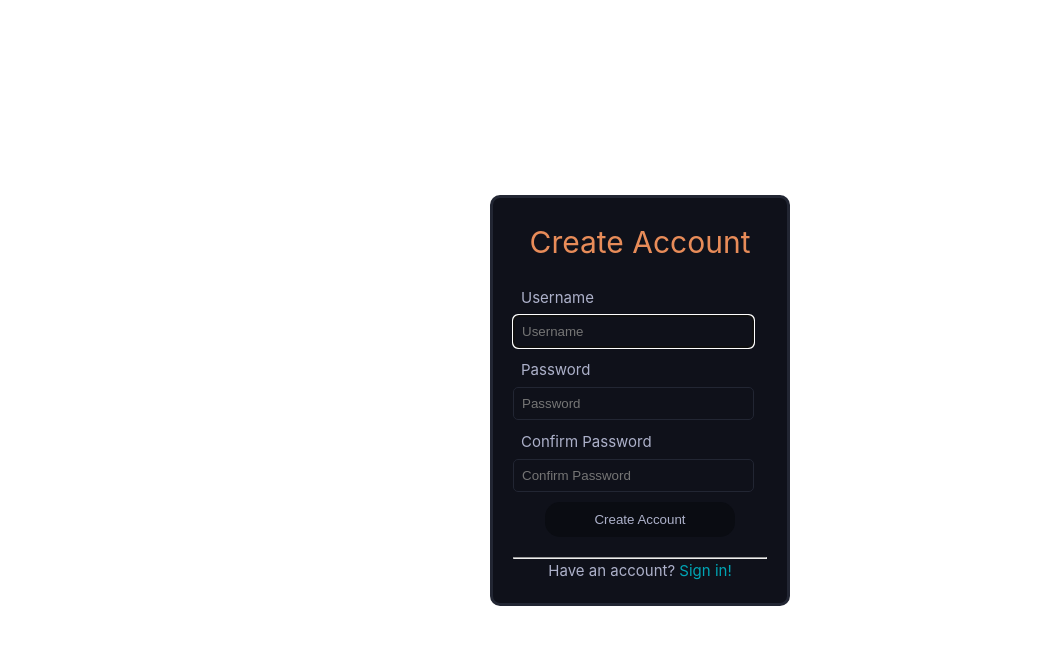
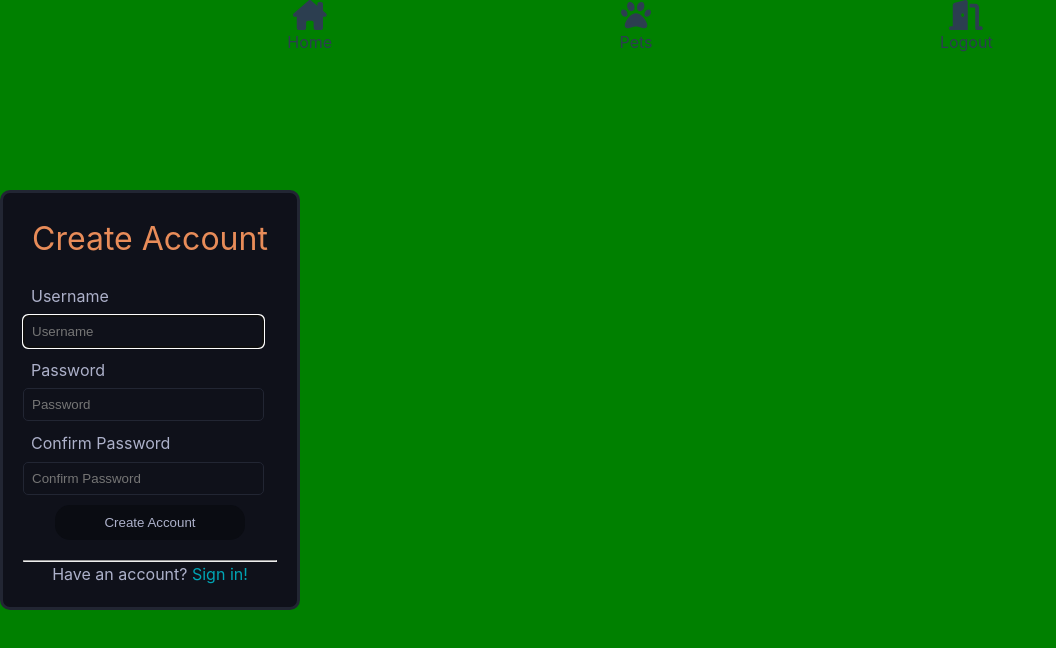
Before and after one commit to HarrisonMauseth/pet-food-tracker, a Vue app in the folder client/: page /register in a window 1280 px wide. Shown: the top 648 px of the page, without its empty margins (0-1056 px from the left). Built offline with nearby package versions, Linux system fonts and the light colour scheme; no server answers; sample sign-in values are in the browser's storage.

Commit message:
nav styling rough-in

```diff
--- a/client/src/App.vue
+++ b/client/src/App.vue
@@ -1,15 +1,56 @@
-<script setup>
-import { RouterView } from 'vue-router'
-</script>
-
 <template>
   <header>
-      <nav>
-      </nav>
+    <nav v-if="$store.state.token">
+      <span id="home">
+        <font-awesome-icon :icon="['fas', 'fa-house-chimney']" title="Home" class="icon" />
+        Home
+      </span>
+      <span id="pets">
+        <font-awesome-icon icon="fa-solid fa-paw" title="Pets" class="icon" />
+        Pets
+      </span>
+      <span id="logout">
+        <font-awesome-icon icon="fa-solid fa-door-open" title="Logout" class="icon" @click="logout" />
+        Logout
+      </span>
+    </nav>
   </header>
   <RouterView />
 </template>
 
+<script>
+export default {
+  methods: {
+    logout() {
+      this.$router.push({ name: "logout" })
+    }
+  }
+}
+</script>
+
 <style scoped>
+.icon {
+  font-size: 30px;
+}
+nav {
+  display: flex;
+  justify-content: space-evenly;
+  width: 100vw;
+  position: fixed;
+  top: 0;
+  left: 0;
+}
+span {
+  display: flex;
+  flex-direction: column;
+  align-items: center;
+  /* flex-basis: 30%; */
+}
 
+@media (max-width: 1024px) {
+  nav {
+    position: fixed;
+    bottom: 0;
+  }
+}
 </style>
--- a/client/src/assets/base.css
+++ b/client/src/assets/base.css
@@ -3,6 +3,8 @@
   --vt-c-white: #ffffff;
   --vt-c-white-soft: #f8f8f8;
   --vt-c-white-mute: #f2f2f2;
+
+  --green: green;
 
   --vt-c-black: #0a0c12;
   --vt-c-black-soft: #222222;
@@ -23,7 +25,7 @@
 
 /* semantic color variables for this project */
 :root {
-  --color-background: var(--vt-c-white);
+  --color-background: var(--green);
   --color-background-soft: var(--vt-c-white-soft);
   --color-background-mute: var(--vt-c-white-mute);
 
@@ -79,7 +81,7 @@ body {
     'Droid Sans',
     'Helvetica Neue',
     sans-serif;
-  font-size: 15px;
+  font-size: 16px;
   text-rendering: optimizeLegibility;
   -webkit-font-smoothing: antialiased;
   -moz-osx-font-smoothing: grayscale;
--- a/client/src/assets/main.css
+++ b/client/src/assets/main.css
@@ -2,8 +2,8 @@
 
 #app {
   max-width: 1280px;
-  margin: 0 auto;
-  padding: 2rem;
+  /* margin: 0 auto; */
+  /* padding: 2rem; */
   font-weight: normal;
 }
 
@@ -29,4 +29,5 @@ a, button {
     display: flex;
     place-items: center;
   }
+
 }
--- a/client/src/main.js
+++ b/client/src/main.js
@@ -9,7 +9,7 @@ import axios from 'axios'
 /* import fontawesome core */
 import { library } from '@fortawesome/fontawesome-svg-core'
 import { FontAwesomeIcon } from '@fortawesome/vue-fontawesome'
-import { faCartPlus, faTrashCan, faXmark, faMagnifyingGlass, faRotate, faTable, faGrip, faHeart }
+import { faCartPlus, faTrashCan, faXmark, faMagnifyingGlass, faRotate, faTable, faGrip, faHeart, faPaw, faDoorOpen, faHouseChimney }
   from '@fortawesome/free-solid-svg-icons'
 
 /* add icons to the library */
@@ -21,7 +21,9 @@ library.add(faRotate);
 library.add(faTable);
 library.add(faGrip);
 library.add(faHeart);
-
+library.add(faPaw);
+library.add(faDoorOpen);
+library.add(faHouseChimney);
 
 /* sets the base url for server API communication with axios */
 axios.defaults.baseURL = import.meta.env.VITE_REMOTE_API;
@@ -46,6 +48,5 @@ const store = createStore(currentToken, currentUser);
 const app = createApp(App)
 app.use(store);
 app.use(router);
-
-
+app.component('font-awesome-icon', FontAwesomeIcon);
 app.mount('#app')
```
Also changed, not shown: client/src/assets/logo.svg (deleted).
